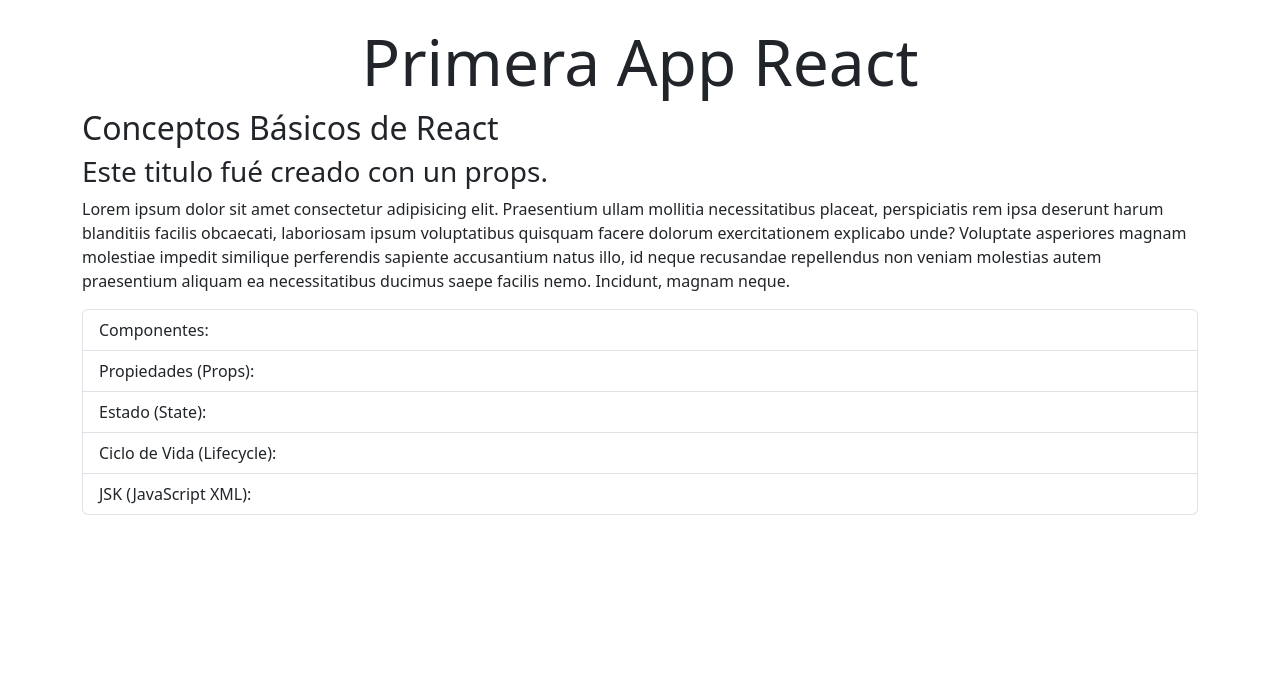
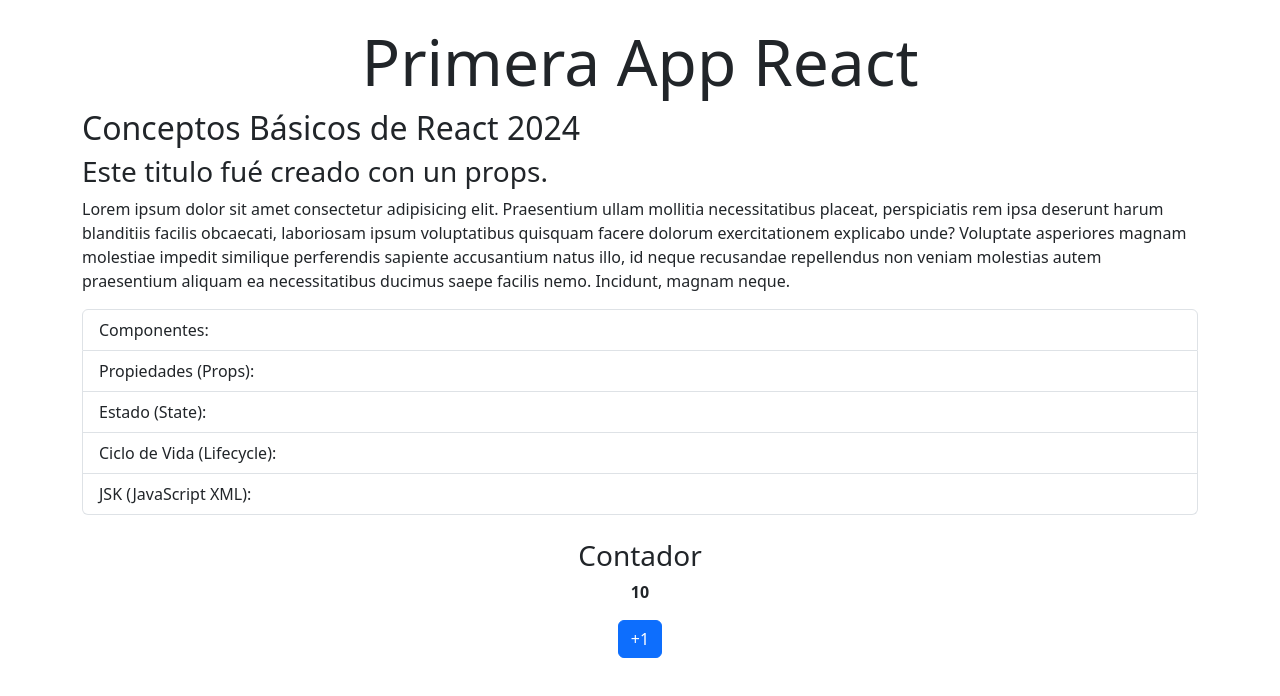
Before and after one commit to alejoh12/primeraAppReact, a React (Vite) app: page / in a window 1280 px wide. Shown: the top 696 px of the page. Built offline with nearby package versions, Linux system fonts and the light colour scheme.

Commit message:
Agregamos una variable numero que cambiamos con el onclick del boton +1.

```diff
--- a/src/App.jsx
+++ b/src/App.jsx
@@ -1,16 +1,19 @@
 import Informacion from "./components/Informacion";
+import Contador from "./components/Contador";
 import "bootstrap/dist/css/bootstrap.min.css"
 
 function App() {
   //Aquí vamos agregar la lógica del componente
+  const anioActual = 2024;
 
   return (
     // Aquí va un poquito de lógica
     // Luego va el resto del componente
     <section className="container my-4">
       <h1 className="text-center display-3">Primera App React</h1>
-      <Informacion tituloSecundario="Este titulo fué creado con un props."></Informacion>
+      <Informacion tituloSecundario="Este titulo fué creado con un props." anioActualProps={anioActual}></Informacion>
       {/* <Informacion /> */}
+      <Contador></Contador>
     </section>
   );
 }
--- /dev/null
+++ b/src/components/Contador.jsx
@@ -0,0 +1,15 @@
+const Contador = () => {
+  let numero = 10;
+
+  return (
+    <article className="text-center mt-4">
+      <h3>Contador</h3>
+      <p className="fw-bold">{numero}</p>
+      <button className="btn btn-primary" onClick={() => numero++}>
+        +1
+      </button>
+    </article>
+  );
+};
+
+export default Contador;
--- a/src/components/Informacion.jsx
+++ b/src/components/Informacion.jsx
@@ -1,8 +1,10 @@
 const Informacion = (props) => {
+// const Informacion = ({tituloSecundario}) => {
     return (
         <section>
-            <h2>Conceptos Básicos de React</h2>
+            <h2>Conceptos Básicos de React {props.anioActualProps}</h2>
             <h3>{props.tituloSecundario}</h3>
+            {/* <h3>{tituloSecundario}</h3> */}
             <p>
                 Lorem ipsum dolor sit amet consectetur adipisicing elit. Praesentium ullam mollitia necessitatibus placeat, perspiciatis rem ipsa deserunt harum blanditiis facilis obcaecati, laboriosam ipsum voluptatibus quisquam facere dolorum exercitationem explicabo unde?
                 Voluptate asperiores magnam molestiae impedit similique perferendis sapiente accusantium natus illo, id neque recusandae repellendus non veniam molestias autem praesentium aliquam ea necessitatibus ducimus saepe facilis nemo. Incidunt, magnam neque.
```
